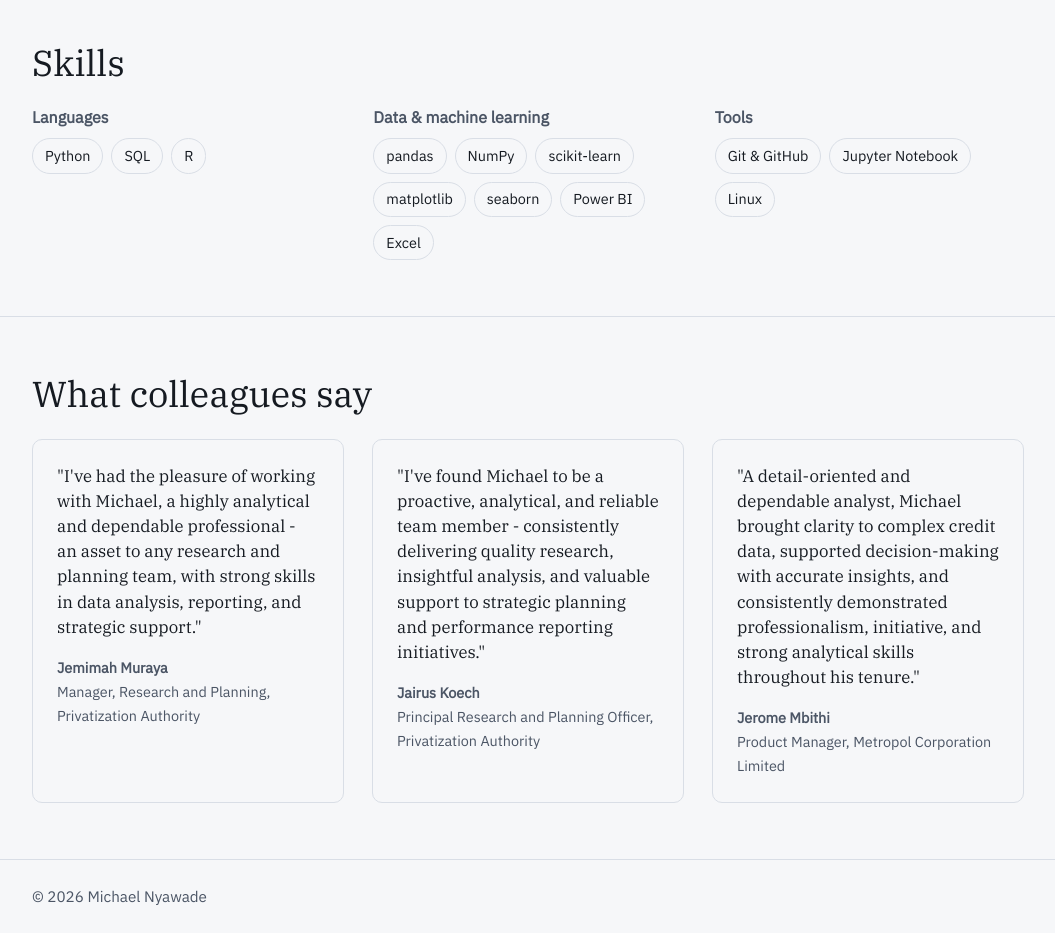
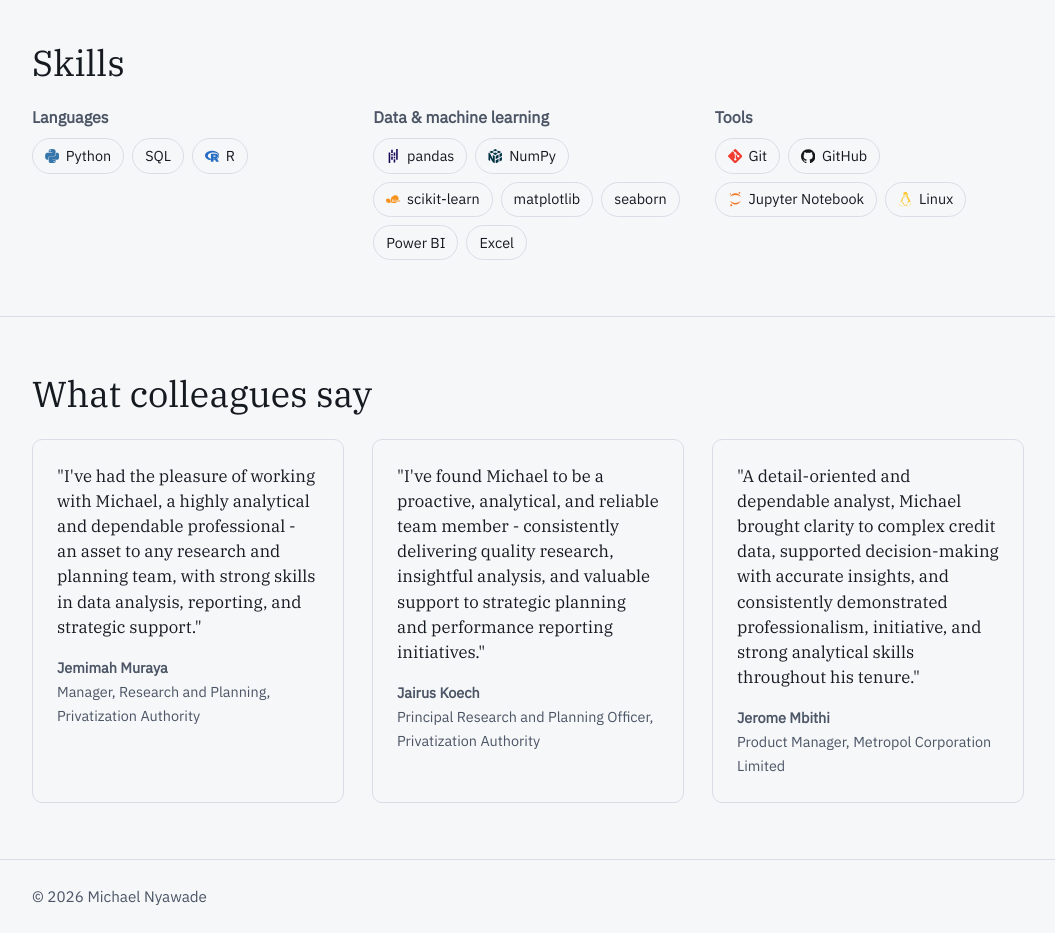
Before and after one commit to Michael-Nyawade/Michael-Nyawade.github.io, an Astro site: page /about in a window 1280 px wide. Shown: the part 1860-2793 px from the top of the page, without its empty margins (112-1167 px from the left). Built offline with nearby package versions, Linux system fonts and the light colour scheme; Astro itself is replaced by a stand-in of ours.

Commit message:
Add tool logos to About Skills section, split Git/GitHub into separate tags

```diff
--- a/src/data/experience.js
+++ b/src/data/experience.js
@@ -63,7 +63,7 @@ export const skills = [
   },
   {
     group: "Tools",
-    items: ["Git & GitHub", "Jupyter Notebook", "Linux"],
+    items: ["Git", "GitHub", "Jupyter Notebook", "Linux"],
   },
 ];
 
--- a/src/data/techIcons.js
+++ b/src/data/techIcons.js
@@ -2,13 +2,30 @@
 // simple-icons package. Only tools that have a recognized brand icon are
 // listed here - anything else (e.g. matplotlib, seaborn) just renders as
 // plain text in the stack list, which is intentional, not a gap.
-import { siPython, siPandas, siScikitlearn, siPytest } from "simple-icons";
+import {
+  siPython,
+  siPandas,
+  siScikitlearn,
+  siPytest,
+  siR,
+  siNumpy,
+  siGit,
+  siGithub,
+  siJupyter,
+  siLinux,
+} from "simple-icons";
 
 const icons = {
   Python: siPython,
   pandas: siPandas,
   "scikit-learn": siScikitlearn,
   pytest: siPytest,
+  R: siR,
+  NumPy: siNumpy,
+  Git: siGit,
+  GitHub: siGithub,
+  "Jupyter Notebook": siJupyter,
+  Linux: siLinux,
 };
 
 export function iconFor(toolName) {
--- a/src/pages/about.astro
+++ b/src/pages/about.astro
@@ -2,6 +2,7 @@
 import BaseLayout from "../layouts/BaseLayout.astro";
 import { site } from "../data/site.js";
 import { experience, education, skills, testimonials } from "../data/experience.js";
+import { iconFor } from "../data/techIcons.js";
 ---
 
 <BaseLayout
@@ -95,9 +96,19 @@ import { experience, education, skills, testimonials } from "../data/experience.
           <div class="skills-group">
             <h3>{group.group}</h3>
             <ul>
-              {group.items.map((item) => (
-                <li>{item}</li>
-              ))}
+              {group.items.map((item) => {
+                const icon = iconFor(item);
+                return (
+                  <li>
+                    {icon && (
+                      <svg viewBox="0 0 24 24" aria-hidden="true" style={`fill:${icon.hex}`}>
+                        <path d={icon.path} />
+                      </svg>
+                    )}
+                    {item}
+                  </li>
+                );
+              })}
             </ul>
           </div>
         ))
@@ -245,10 +256,19 @@ import { experience, education, skills, testimonials } from "../data/experience.
   }
 
   .skills-group li {
+    display: inline-flex;
+    align-items: center;
+    gap: 0.4rem;
     padding: 0.3rem 0.75rem;
     border: 1px solid var(--line);
     border-radius: 999px;
     font-size: 0.9rem;
+  }
+
+  .skills-group li svg {
+    width: 0.9rem;
+    height: 0.9rem;
+    flex-shrink: 0;
   }
 
   @media (min-width: 40rem) {
```
